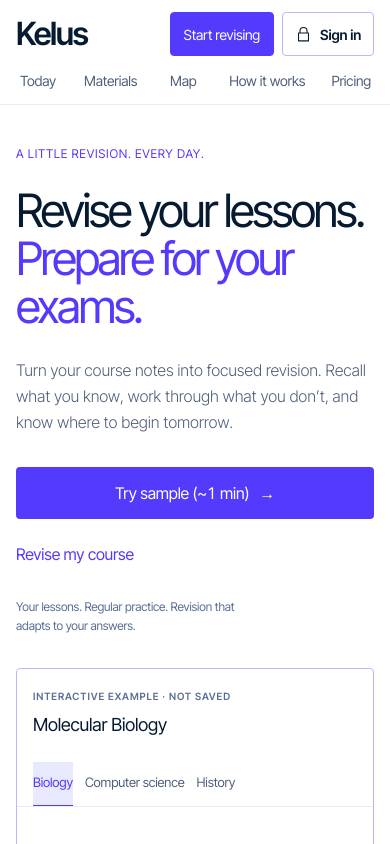
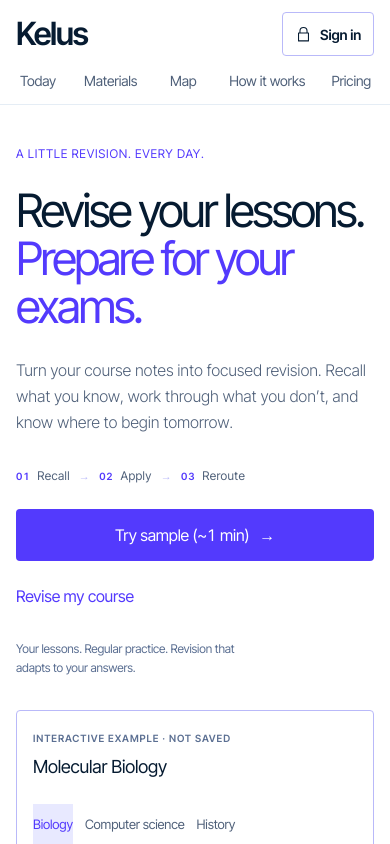
Before and after one commit to youssef-2420/kelus, a Next.js app: page / in a window 390 px wide. Shown: the top 844 px of the page. Built offline with nearby package versions, Linux system fonts and the light colour scheme; no server answers.

Commit message:
Strengthen the homepage first impression

```diff
--- a/app/revision-studio.css
+++ b/app/revision-studio.css
@@ -17,6 +17,10 @@
 }
 .is-revision-studio #home-hero-title span { color: var(--color-indigo-ink); }
 .is-revision-studio .home-copy .home-lede { max-width: 35ch; font-size: 18px; line-height: 1.6; }
+.is-revision-studio .hero-loop-cue { display: flex; align-items: center; gap: 12px; margin: 24px 0 28px; color: var(--color-steel); font-size: 12px; letter-spacing: .03em; }
+.is-revision-studio .hero-loop-cue span { display: inline-flex; align-items: center; gap: 7px; }
+.is-revision-studio .hero-loop-cue b { color: var(--color-indigo-ink); font-size: 10px; font-weight: 600; letter-spacing: .08em; }
+.is-revision-studio .hero-loop-cue i { color: var(--color-lavender-border); font-style: normal; }
 .is-revision-studio .home-actions { gap: 24px; }
 .is-revision-studio .hero-honesty { max-width: 34ch; line-height: 1.6; }
 .is-revision-studio .hero-product-demo { border: 1px solid var(--color-lavender-border); border-radius: 4px; background: var(--color-pure-white); overflow: hidden; }
@@ -69,6 +73,8 @@
 @media (max-width: 480px) {
   .is-revision-studio .home-copy h1#home-hero-title { font-size: 46px; }
   .is-revision-studio .home-copy .home-lede { font-size: 16px; }
+  .is-revision-studio .hero-loop-cue { gap: 9px; margin-block: 20px 24px; }
+  .is-revision-studio .hero-loop-cue i { font-size: 11px; }
   .is-revision-studio .home-actions { align-items: stretch; gap: 16px; }
   .is-revision-studio .hero-demo-head { padding-inline: 16px; }
   .is-revision-studio .hero-demo-body { padding: 20px 16px; }
--- a/components/hero/KelusHero.tsx
+++ b/components/hero/KelusHero.tsx
@@ -23,6 +23,9 @@ export function KelusHero() {
         <p className="home-lede">
           Turn your course notes into focused revision. Recall what you know, work through what you don’t, and know where to begin tomorrow.
         </p>
+        <div className="hero-loop-cue" aria-label="How a Kelus revision session works">
+          <span><b>01</b>Recall</span><i aria-hidden="true">→</i><span><b>02</b>Apply</span><i aria-hidden="true">→</i><span><b>03</b>Reroute</span>
+        </div>
         <div className="home-actions">
           <Link href="/today?sample=1" className="cta home-cta">
             Try sample (~1 min) <span className="arrow" aria-hidden="true">
```
Also changed, not shown: app/globals.css, 1 other file (tests, documents, lock files or other folders).
